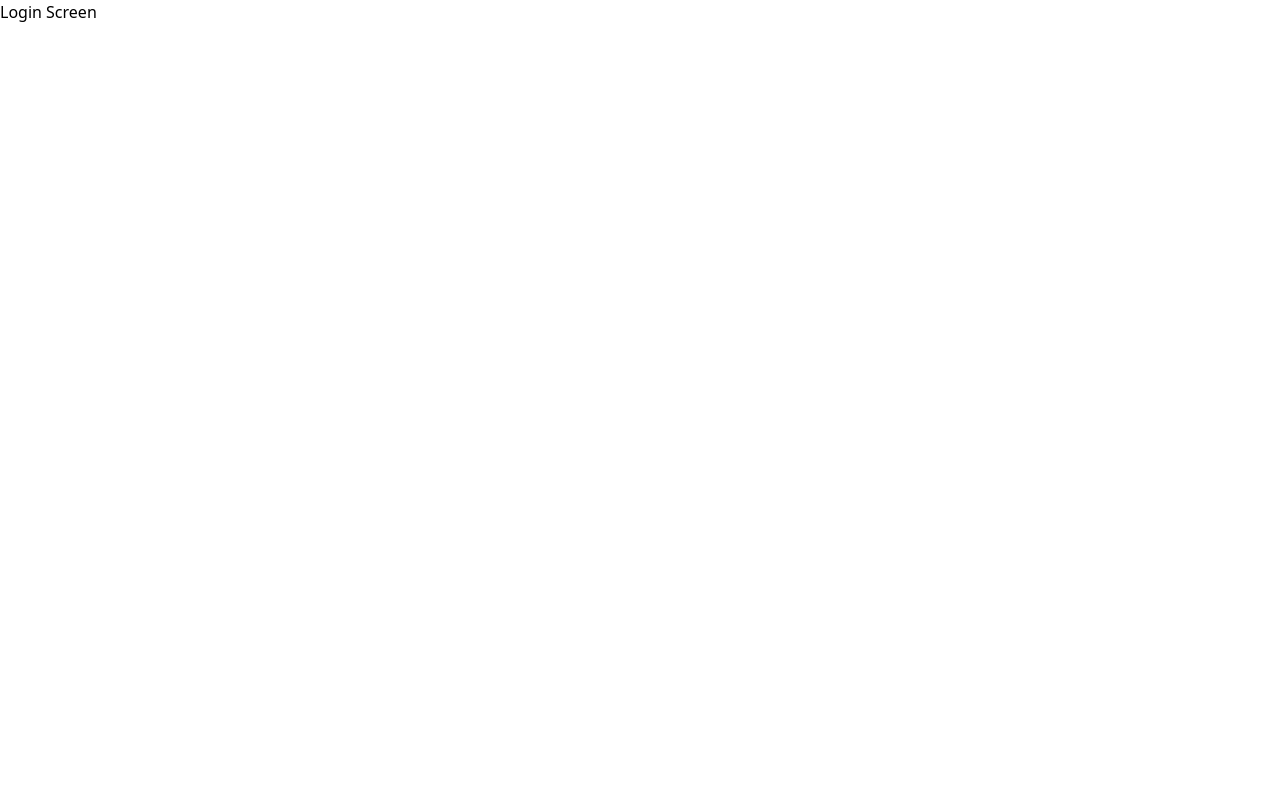
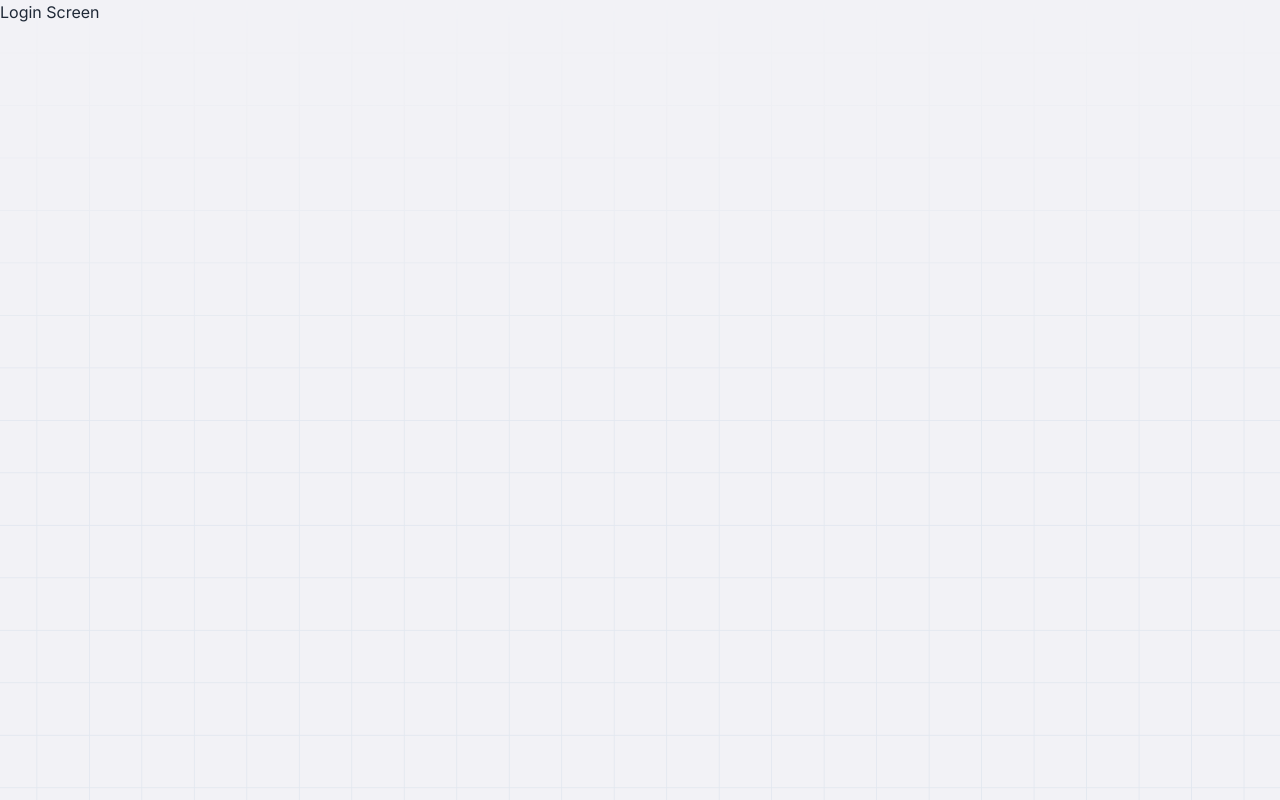
Before and after one commit to Mapelsun/mapelrad-app, a Vue app: page / in a window 1280 px wide. Built offline with nearby package versions, Linux system fonts and the light colour scheme.

Commit message:
style: custom and extended styles

```diff
--- a/src/style.css
+++ b/src/style.css
@@ -1,3 +1,14 @@
+@import url('https://fonts.googleapis.com/css2?family=Inter:wght@300;400;500;600;700;800;900&display=swap');
+
 @tailwind base;
 @tailwind components;
 @tailwind utilities;
+
+body {
+  min-height: 100vh;
+  font-family: 'Inter', sans-serif;
+  color: #1F2937;
+  text-rendering: optimizeLegibility;
+  -webkit-font-smoothing: antialiased;
+  -moz-osx-font-smoothing: grayscale;
+}
--- a/tailwind.config.js
+++ b/tailwind.config.js
@@ -1,11 +1,29 @@
 /** @type {import('tailwindcss').Config} */
+
+const mapleColors = {
+  // Primary
+  'primary': '#1F2937',
+  // Secondary
+  'secondary': '#9CA3AF',
+  // Neutral
+  // Background
+  // Accent
+  'accent-green': '#AEF378',
+  'accent-blue': '#476EF9'
+}
+
 export default {
   content: [
     "./index.html",
     "./src/**/*.{vue,js,ts,jsx,tsx}",
   ],
   theme: {
-    extend: {},
+    extend: {
+      colors: {...mapleColors}
+    },
+      backgroundImage: {
+        'auth': "url('@/assets/images/Pattern.png')",
+      }
   },
   plugins: [],
 }
```
